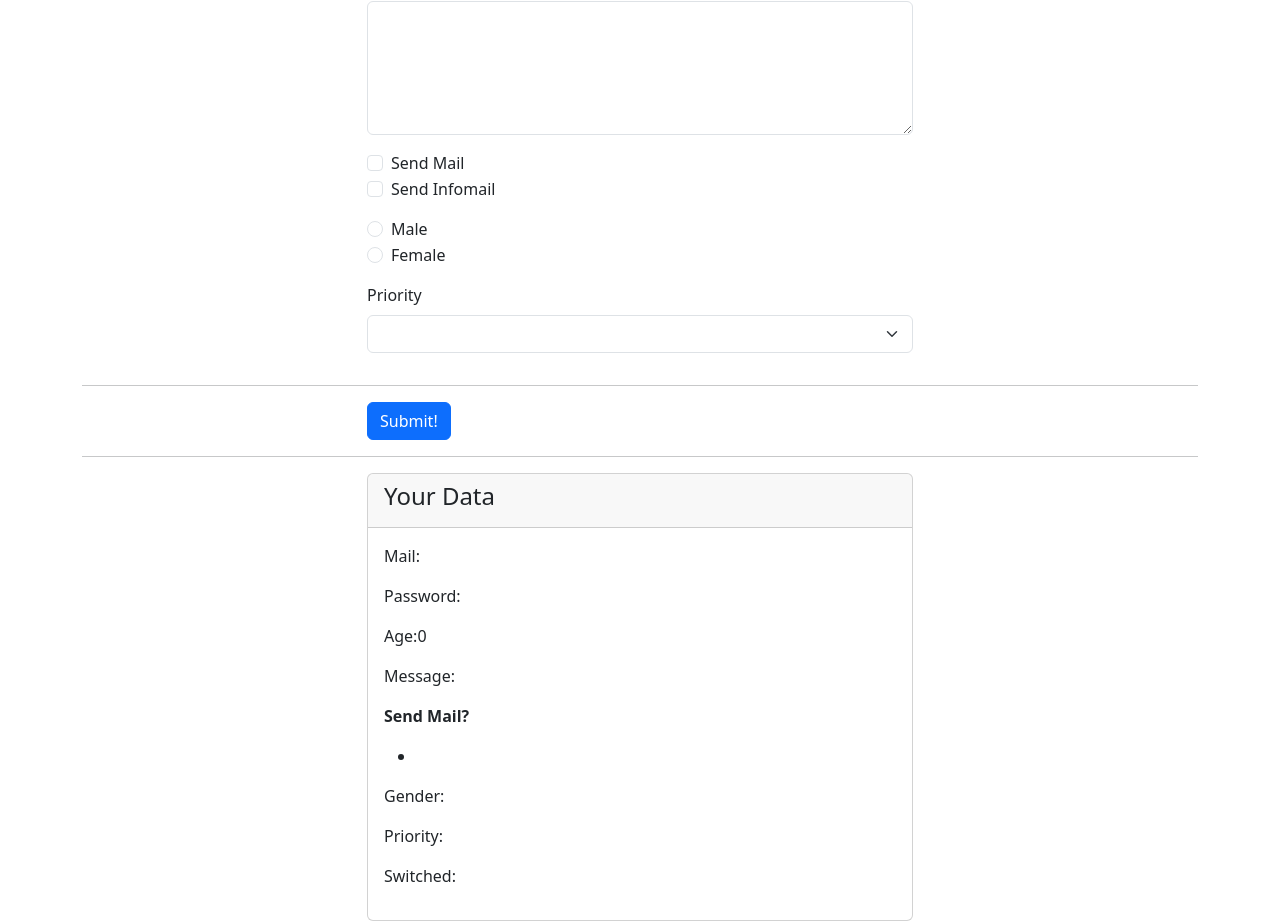
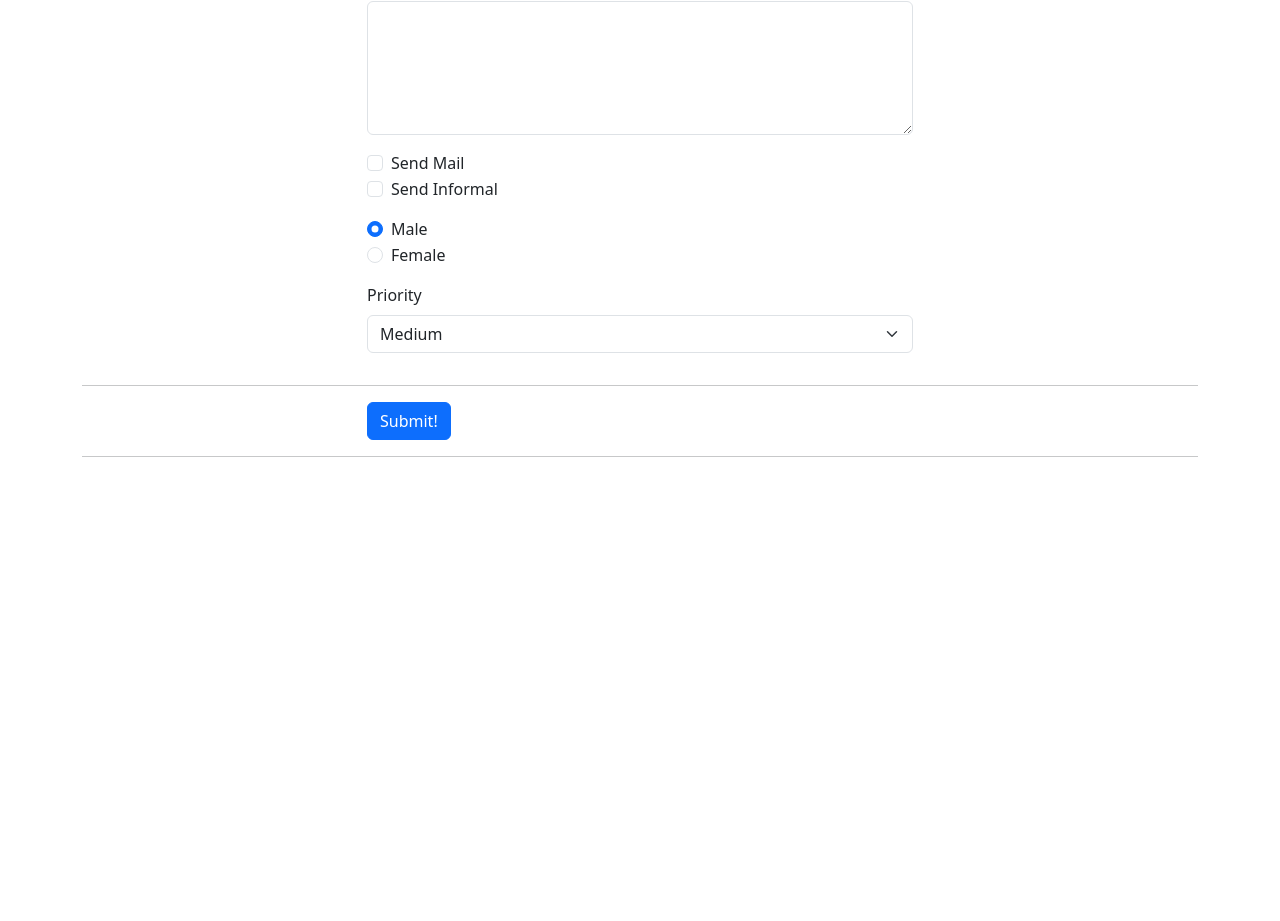
Before and after one commit to Farukcoder/vue-form, a Vue app: page / in a window 1280 px wide. Shown: the part 370-1291 px from the top of the page. After the commit the page ends 843 px from the top, so only its background shows below. Built offline with nearby package versions, Linux system fonts and the light colour scheme.

Commit message:
form submit data show done

```diff
--- a/src/App.vue
+++ b/src/App.vue
@@ -31,12 +31,12 @@
         <div class="col-12 col-sm-8 offset-sm-2 col-md-6 offset-md-3">
           <div class="mb-3">
             <div class="form-check">
-              <input class="form-check-input" type="checkbox" id="sendmail" value="SendMail">
+              <input class="form-check-input" type="checkbox" id="sendmail" value="SendMail" v-model="sendMail">
               <label class="form-check-label" for="sendmail">Send Mail</label>
             </div>
             <div class="form-check">
-              <input class="form-check-input" type="checkbox" id="sendInfomail" value="SendInfoMail">
-              <label class="form-check-label" for="sendInfomail">Send Infomail</label>
+              <input class="form-check-input" type="checkbox" id="sendInfomail" value="SendInfoMail" v-model="sendMail">
+              <label class="form-check-label" for="sendInfomail">Send Informal</label>
             </div>
           </div>
         </div>
@@ -45,11 +45,11 @@
         <div class="col-12 col-sm-8 offset-sm-2 col-md-6 offset-md-3">
           <div class="mb-3">
             <div class="form-check">
-              <input class="form-check-input" type="radio" name="gender" id="male" value="Male">
+              <input class="form-check-input" type="radio" name="gender" id="male" value="Male" v-model="gender">
               <label class="form-check-label" for="male">Male</label>
             </div>
             <div class="form-check">
-              <input class="form-check-input" type="radio" name="gender" id="female" value="Female">
+              <input class="form-check-input" type="radio" name="gender" id="female" value="Female" v-model="gender">
               <label class="form-check-label" for="female">Female</label>
             </div>
           </div>
@@ -59,8 +59,8 @@
         <div class="col-12 col-sm-8 offset-sm-2 col-md-6 offset-md-3">
           <div class="mb-3">
             <label for="priority" class="form-label">Priority</label>
-            <select id="priority" class="form-select">
-              <option></option>
+            <select id="priority" class="form-select" v-model="selectPrioritey">
+              <option v-for="priority in priorities" :key="priority">{{priority}}</option>
             </select>
           </div>
         </div>
@@ -68,12 +68,12 @@
       <hr>
       <div class="row">
         <div class="col-12 col-sm-8 offset-sm-2 col-md-6 offset-md-3">
-          <button type="submit" class="btn btn-primary">Submit!</button>
+          <button type="submit" class="btn btn-primary" @click.prevent="submited">Submit!</button>
         </div>
       </div>
     </form>
     <hr>
-    <div class="row">
+    <div class="row" v-if="isSubmited">
       <div class="col-12 col-sm-8 offset-sm-2 col-md-6 offset-md-3">
         <div class="card">
           <div class="card-header">
@@ -86,10 +86,12 @@
             <p style="white-space: pre-line">Message:{{message}}</p>
             <p><strong>Send Mail?</strong></p>
             <ul>
-              <li></li>
+              <li v-for="mail in sendMail" :key="mail">
+                {{mail}}
+              </li>
             </ul>
-            <p>Gender:</p>
-            <p>Priority:</p>
+            <p>Gender: {{ gender }}</p>
+            <p>Priority: {{selectPrioritey}}</p>
             <p>Switched:</p>
           </div>
         </div>
@@ -107,7 +109,17 @@ export default {
         password: '',
         age: 0,
       },
-      message: ''
+      message: '',
+      sendMail: [],
+      gender: 'Male',
+      selectPrioritey: 'Medium',
+      priorities: ['High', 'Medium', 'Low'],
+      isSubmited: false
+    }
+  },
+  methods:{
+    submited(){
+      this.isSubmited = true;
     }
   }
 }
```
